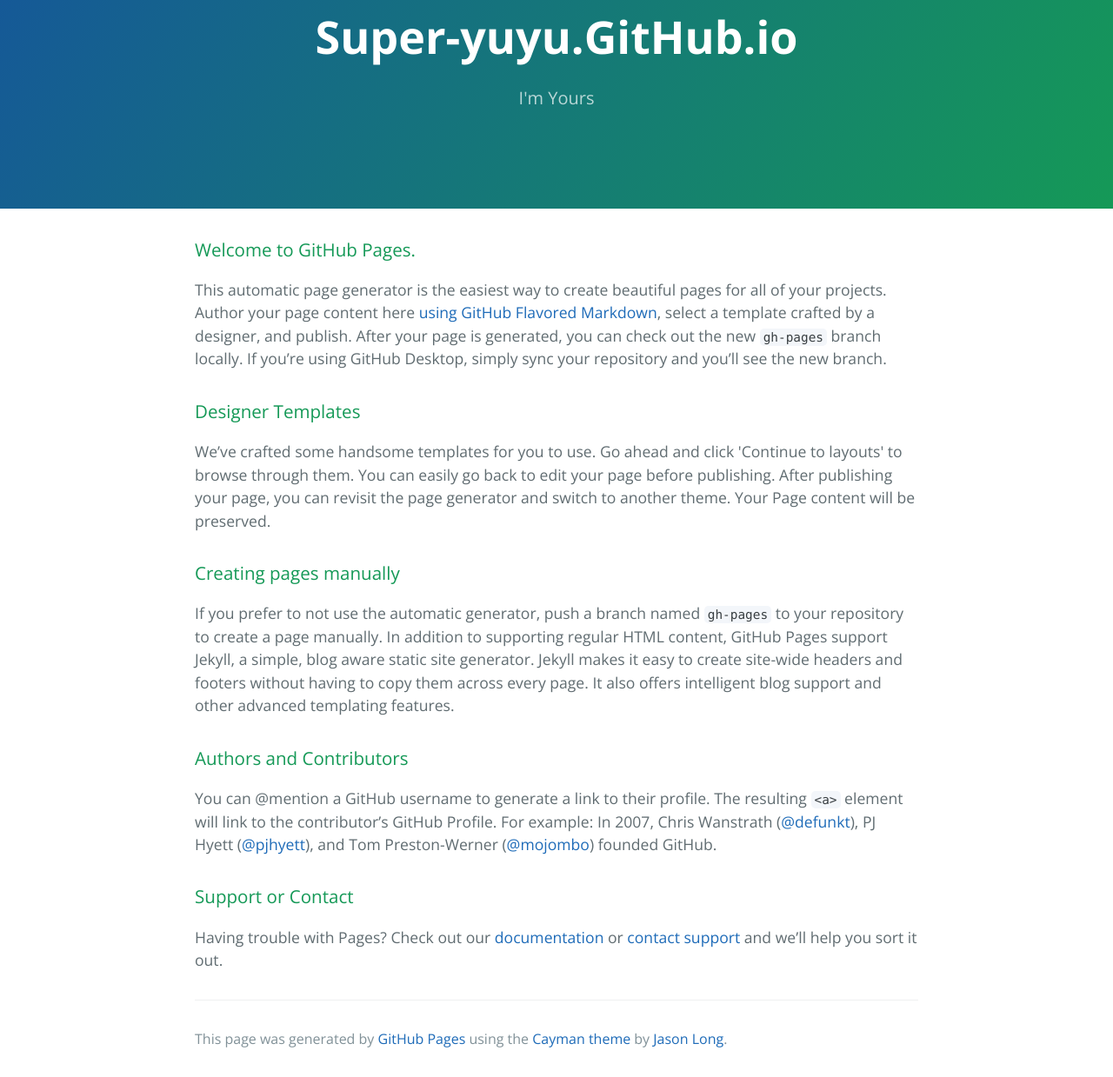
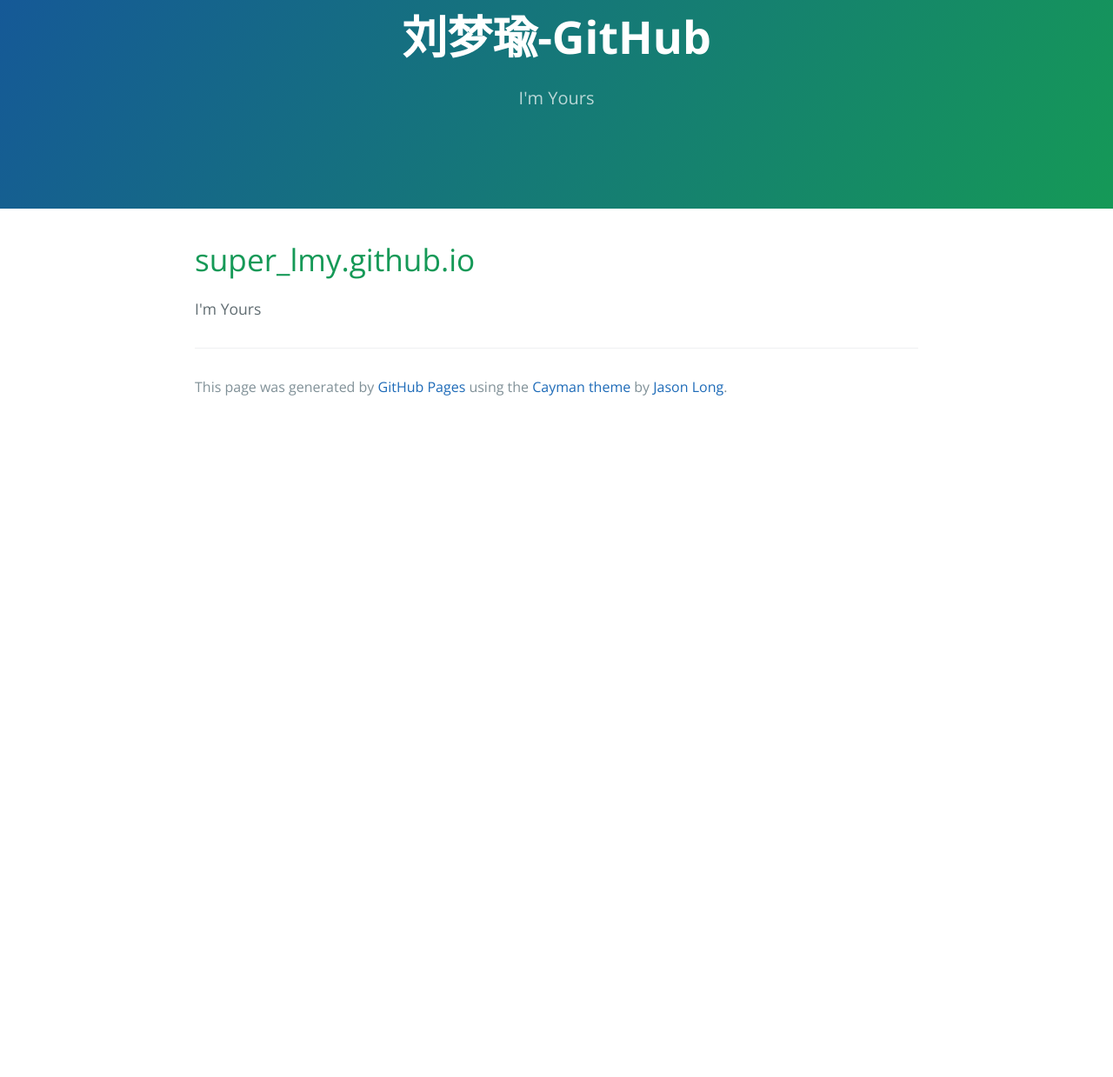
Before and after one commit to super-yuyu/super-yuyu.github.io, a plain HTML site: page index.html in a window 1280 px wide. Shown: the part 77-1316 px from the top of the page at 87% size. After the commit the page ends 800 px from the top, so only its background shows below. Drawn offline with nearby package versions, Linux system fonts and the light colour scheme.

Commit message:
Replace master branch with page content via GitHub

```diff
--- a/index.html
+++ b/index.html
@@ -2,7 +2,7 @@
 <html lang="en-us">
   <head>
     <meta charset="UTF-8">
-    <title>Super-yuyu.GitHub.io by super-yuyu</title>
+    <title>刘梦瑜-GitHub by super-yuyu</title>
     <meta name="viewport" content="width=device-width, initial-scale=1">
     <link rel="stylesheet" type="text/css" href="stylesheets/normalize.css" media="screen">
     <link href='https://fonts.googleapis.com/css?family=Open+Sans:400,700' rel='stylesheet' type='text/css'>
@@ -11,35 +11,15 @@
   </head>
   <body>
     <section class="page-header">
-      <h1 class="project-name">Super-yuyu.GitHub.io</h1>
+      <h1 class="project-name">刘梦瑜-GitHub</h1>
       <h2 class="project-tagline">I&#39;m Yours</h2>
     </section>
 
     <section class="main-content">
-      <h3>
-<a id="welcome-to-github-pages" class="anchor" href="#welcome-to-github-pages" aria-hidden="true"><span aria-hidden="true" class="octicon octicon-link"></span></a>Welcome to GitHub Pages.</h3>
+      <h1>
+<a id="super_lmygithubio" class="anchor" href="#super_lmygithubio" aria-hidden="true"><span aria-hidden="true" class="octicon octicon-link"></span></a>super_lmy.github.io</h1>
 
-<p>This automatic page generator is the easiest way to create beautiful pages for all of your projects. Author your page content here <a href="https://guides.github.com/features/mastering-markdown/">using GitHub Flavored Markdown</a>, select a template crafted by a designer, and publish. After your page is generated, you can check out the new <code>gh-pages</code> branch locally. If you’re using GitHub Desktop, simply sync your repository and you’ll see the new branch.</p>
-
-<h3>
-<a id="designer-templates" class="anchor" href="#designer-templates" aria-hidden="true"><span aria-hidden="true" class="octicon octicon-link"></span></a>Designer Templates</h3>
-
-<p>We’ve crafted some handsome templates for you to use. Go ahead and click 'Continue to layouts' to browse through them. You can easily go back to edit your page before publishing. After publishing your page, you can revisit the page generator and switch to another theme. Your Page content will be preserved.</p>
-
-<h3>
-<a id="creating-pages-manually" class="anchor" href="#creating-pages-manually" aria-hidden="true"><span aria-hidden="true" class="octicon octicon-link"></span></a>Creating pages manually</h3>
-
-<p>If you prefer to not use the automatic generator, push a branch named <code>gh-pages</code> to your repository to create a page manually. In addition to supporting regular HTML content, GitHub Pages support Jekyll, a simple, blog aware static site generator. Jekyll makes it easy to create site-wide headers and footers without having to copy them across every page. It also offers intelligent blog support and other advanced templating features.</p>
-
-<h3>
-<a id="authors-and-contributors" class="anchor" href="#authors-and-contributors" aria-hidden="true"><span aria-hidden="true" class="octicon octicon-link"></span></a>Authors and Contributors</h3>
-
-<p>You can @mention a GitHub username to generate a link to their profile. The resulting <code>&lt;a&gt;</code> element will link to the contributor’s GitHub Profile. For example: In 2007, Chris Wanstrath (<a href="https://github.com/defunkt" class="user-mention">@defunkt</a>), PJ Hyett (<a href="https://github.com/pjhyett" class="user-mention">@pjhyett</a>), and Tom Preston-Werner (<a href="https://github.com/mojombo" class="user-mention">@mojombo</a>) founded GitHub.</p>
-
-<h3>
-<a id="support-or-contact" class="anchor" href="#support-or-contact" aria-hidden="true"><span aria-hidden="true" class="octicon octicon-link"></span></a>Support or Contact</h3>
-
-<p>Having trouble with Pages? Check out our <a href="https://help.github.com/pages">documentation</a> or <a href="https://github.com/contact">contact support</a> and we’ll help you sort it out.</p>
+<p>I'm Yours</p>
 
       <footer class="site-footer">
 
```
Also changed, not shown: params.json (+2 -2 lines).
